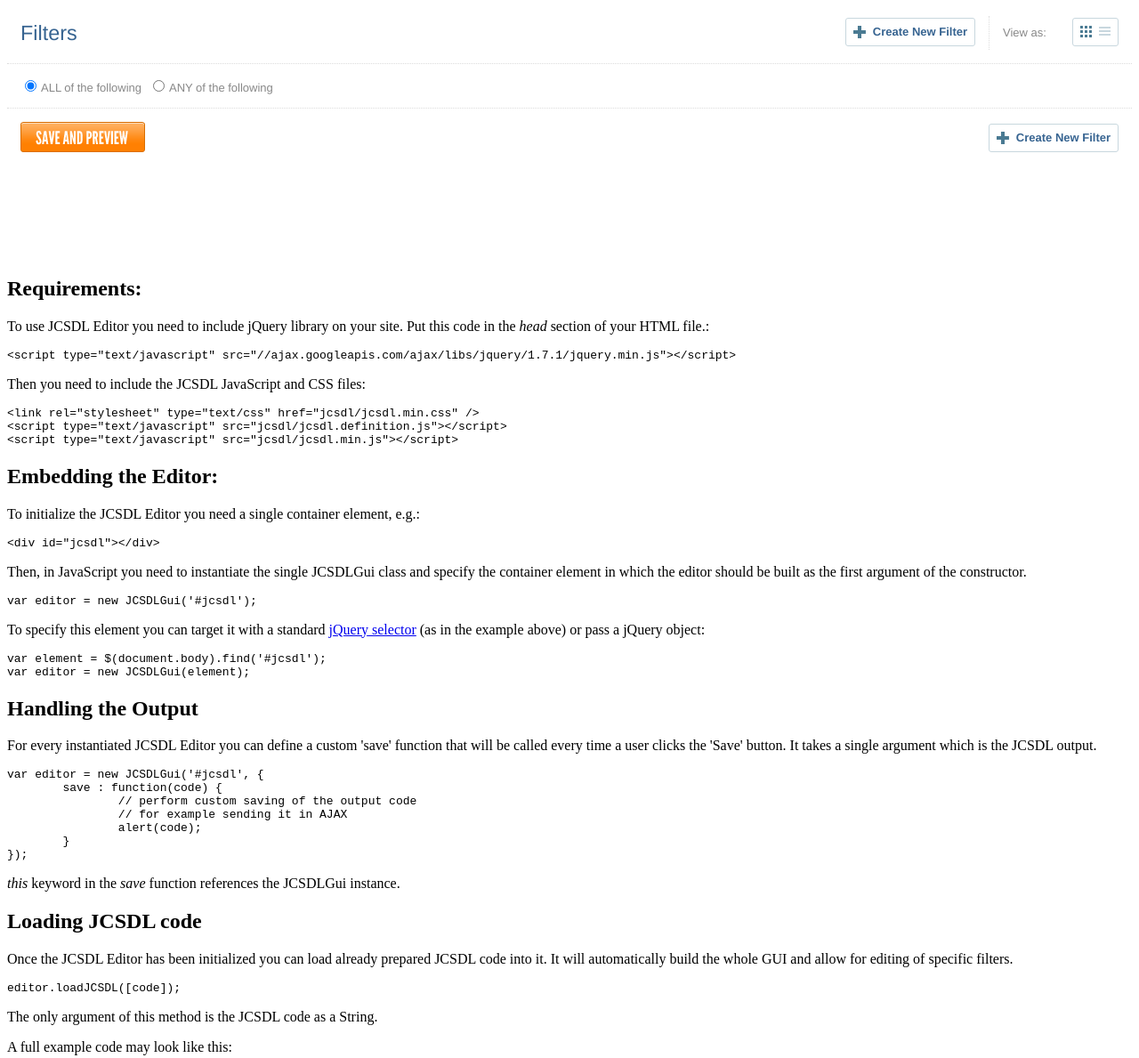
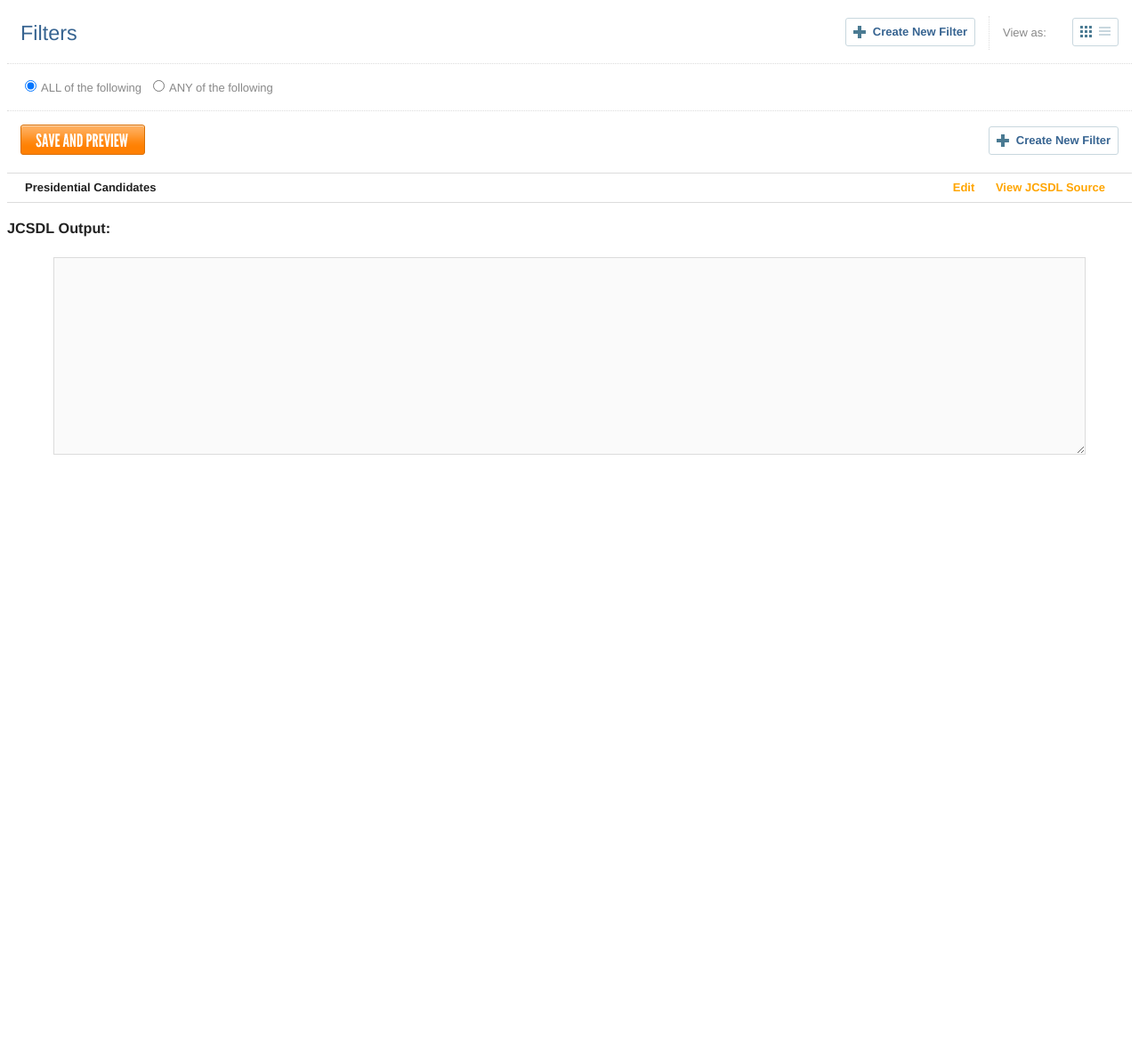
Before and after one commit to MeltwaterArchive/editor, a plain HTML site: page production/example.html in a window 1280 px wide. Shown: the part 5-1194 px from the top of the page at 89% size. After the commit the page ends 800 px from the top, so only its background shows below. Drawn offline with nearby package versions, Linux system fonts and the light colour scheme.

Commit message:
Example page with example streams.

```diff
--- a/production/example.html
+++ b/production/example.html
@@ -6,83 +6,159 @@
 
 	<script type="text/javascript" src="http://ajax.googleapis.com/ajax/libs/jquery/1.7.1/jquery.min.js"></script>
 
+	<style type="text/css">
+		body {
+		  background: white;
+		  font-size: 13px;
+		  line-height: 1.5em;
+		  color: #222222;
+		  font-family: "Helvetica Neue", Helvetica, sans-serif;}
+
+		h1, h2, h3, h4 {
+		  line-height: 1.5em;
+		  font-weight: bold; }
+
+		h1 {
+		  font-size: 1.5em; }
+
+		h2 {
+		  font-size: 1.35em; }
+
+		h3 {
+		  font-size: 1.25em; }
+
+		h4 {
+		  font-size: 1.1em; }
+
+		textarea {
+		  display: block;
+		  height: 150px;
+		  padding: 10px;
+		  line-height: 1.5em;
+		  border: 1px solid #dcdcdc; }
+
+		a {
+		  color: orange;
+		  text-decoration: none;
+		  font-weight: bold; }
+
+		/* edit tab */
+		#streams-list {
+		  margin: 0;
+		  padding: 0;
+		  border-top: 1px solid #dcdcdc;
+		  list-style-type: none;
+		  list-style-position: outside; }
+		  #streams-list li {
+		    display: block;
+		    position: relative;
+		    border-bottom: 1px solid #dcdcdc;
+		    line-height: 2.5em; }
+		    #streams-list li h4 {
+		      font-size: 1em;
+		      margin: 0;
+		      line-height: 2.5em;
+		      margin-left: 20px;
+		      padding: 0; }
+		    #streams-list li .options {
+		      position: absolute;
+		      top: 0;
+		      right: 20px; }
+		      #streams-list li .options a {
+		        margin: 0 10px; }
+	</style>
+
 	<link rel="stylesheet" type="text/css" href="jcsdl/jcsdl.min.css" />
 	<script type="text/javascript" src="jcsdl/jcsdl.definition.js"></script>
 	<script type="text/javascript" src="jcsdl/jcsdl.min.js"></script>
+
+	<script type="text/javascript">
+		$(function() {
+			var $currentStream = $();
+
+			JCSDL.onLoad(function() {
+				$('#jcsdl-edit').jcsdlGui({
+					save : function(code) {
+						// add new item if none loaded)
+						if ($currentStream.length == 0) {
+							var $item = $('#streams-list li:first').clone();
+							$item.find('h4').html('New stream');
+							$item.find('.jcsdl-source').val(code);
+							$item.appendTo('#streams-list');
+						} else {
+							// save the output to the selected stream
+							$currentStream.find('.jcsdl-source').val(code);
+						}
+
+						// display the output
+						$('#jcsdl-edit-output').val(code);
+
+						// hide the editor and show the list
+						$('#jcsdl-edit').hide();
+						$('#streams-list').show();
+					},
+					cancel : function() {
+						this.$container.fadeOut(this.config.animationSpeed, function() {
+							$('#streams-list').show();
+						});
+					}
+				});
+			});
+
+			$('#streams-list').on('click', '.edit', function(ev) {
+				ev.preventDefault();
+				ev.target.blur();
+
+				$currentStream = $(this).closest('li');
+				var code = $currentStream.find('.jcsdl-source').val();
+				$('#jcsdl-edit').jcsdlGui('loadJCSDL', code);
+
+				// clear the output as well
+				$('#jcsdl-edit-output').val('');
+
+				// hide the list and show the editor
+				$('#streams-list').hide();
+				$('#jcsdl-edit').show();
+			});
+
+			$('#streams-list').on('click', '.source', function(ev) {
+				ev.preventDefault();
+				ev.target.blur();
+
+				var code = $(this).closest('li').find('.jcsdl-source').val();
+				$('#jcsdl-edit-output').val(code);
+			});
+		});
+	</script>
 </head>
 
 <body>
 
-<div id="jcsdl"></div>
+<div id="jcsdl-edit"></div>
 
-<script type="text/javascript">
-	$(function() {
+<!-- EDIT STREAMS TAB -->
+<ul id="streams-list">
+	<li>
+		<h4>Presidential Candidates</h4>
+		<div class="options">
+			<a href="#" class="edit">Edit</a>
+			<a href="#" class="source">View JCSDL Source</a>
+		</div>
+<textarea class="jcsdl-source" style="display: none;">// JCSDL_MASTER b04591342ee71a2baa468d9d2a340ec8 AND
+// JCSDL_VERSION 1.0
+// JCSDL_START 0980a5f2ef935c4ed153bf975879eac0 twitter.text,contains_any,27-52
+twitter.text contains_any "obama, santorum, gingrich, romney, ronpaul, ron paul"
+// JCSDL_END
+AND
+// JCSDL_START f7c18a6fedd90c6b4d77acc14a3a8e5c interaction.type,in,21-29
+interaction.type in "twitter,facebook,digg,youtube"
+// JCSDL_END
+// JCSDL_MASTER_END</textarea>
+	</li>
+</ul>
 
-		var editor = null;
-		JCSDL.onLoad(function() {
-			editor = new JCSDLGui('#jcsdl', {
-				save : function(code) {
-					alert(code);
-				}
-			});
-		});
-	});
-</script>
-
-<!-- DOCS -->
-<div style="height: 100px;"></div>
-
-<h2>Requirements:</h2>
-<p>To use JCSDL Editor you need to include jQuery library on your site. Put this code in the <i>head</i> section of your HTML file.:</p>
-<pre>&lt;script type="text/javascript" src="//ajax.googleapis.com/ajax/libs/jquery/1.7.1/jquery.min.js"&gt;&lt;/script&gt;</pre>
-
-<p>Then you need to include the JCSDL JavaScript and CSS files:</p>
-<pre>&lt;link rel="stylesheet" type="text/css" href="jcsdl/jcsdl.min.css" /&gt;
-&lt;script type="text/javascript" src="jcsdl/jcsdl.definition.js"&gt;&lt;/script&gt;
-&lt;script type="text/javascript" src="jcsdl/jcsdl.min.js"&gt;&lt;/script&gt;</pre>
-
-<h2>Embedding the Editor:</h2>
-<p>To initialize the JCSDL Editor you need a single container element, e.g.:</p>
-<pre>&lt;div id="jcsdl"&gt;&lt;/div&gt;</pre>
-<p>Then, in JavaScript you need to instantiate the single JCSDLGui class and specify the container element in which the editor should be built as the first argument of the constructor.</p>
-<pre>var editor = new JCSDLGui('#jcsdl');</pre>
-<p>To specify this element you can target it with a standard <a href="http://api.jquery.com/category/selectors/" target="_blank">jQuery selector</a> (as in the example above) or pass a jQuery object:</p>
-<pre>var element = $(document.body).find('#jcsdl');
-var editor = new JCSDLGui(element);</pre>
-
-<h2>Handling the Output</h4>
-<p>For every instantiated JCSDL Editor you can define a custom 'save' function that will be called every time a user clicks the 'Save' button. It takes a single argument which is the JCSDL output.</p>
-<pre>var editor = new JCSDLGui('#jcsdl', {
-	save : function(code) {
-		// perform custom saving of the output code
-		// for example sending it in AJAX
-		alert(code);
-	}
-});</pre>
-	<p><i>this</i> keyword in the <i>save</i> function references the JCSDLGui instance.</p>
-
-<h2>Loading JCSDL code</h4>
-<p>Once the JCSDL Editor has been initialized you can load already prepared JCSDL code into it. It will automatically build the whole GUI and allow for editing of specific filters.</p>
-<pre>editor.loadJCSDL([code]);</pre>
-<p>The only argument of this method is the JCSDL code as a String.</p>
-<p>A full example code may look like this:</p>
-<pre>var editor = new JCSDLGui('#jcsdl', {
-	save : function(code) {
-		// output the resulting JCSDL code into a textarea
-		$('textarea[name="jcsdl-output"]').val(code);
-	}
-});
-
-// read the JCSDL upon clicking the "Load JCSDL" button
-$('#load-jcsdl').click(function(ev) {
-	ev.preventDefault();
-
-	// read it from the input textarea
-	var code = $('textarea[name="jcsdl-input"]').val();
-
-	// load it into the editor
-	editor.loadJCSDL(code);
-});</pre>
+<h3>JCSDL Output:</h3>
+<textarea id="jcsdl-edit-output" disabled="true" style="width: 90%; margin: 20px auto; display: block; height: 200px;"></textarea>
 
 </body>
 </html>
```
